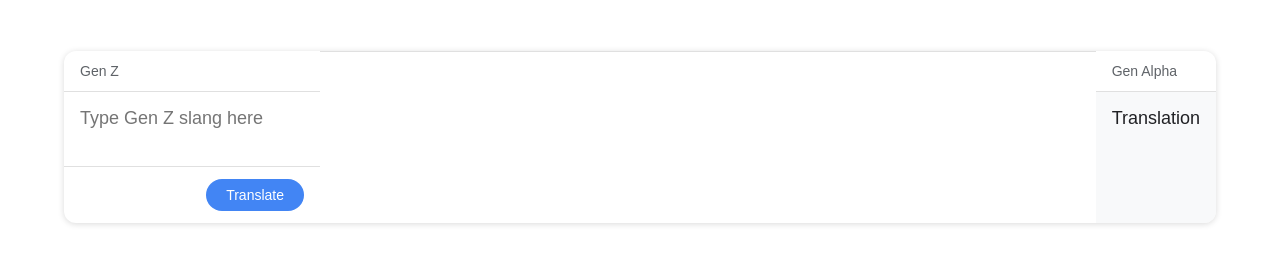
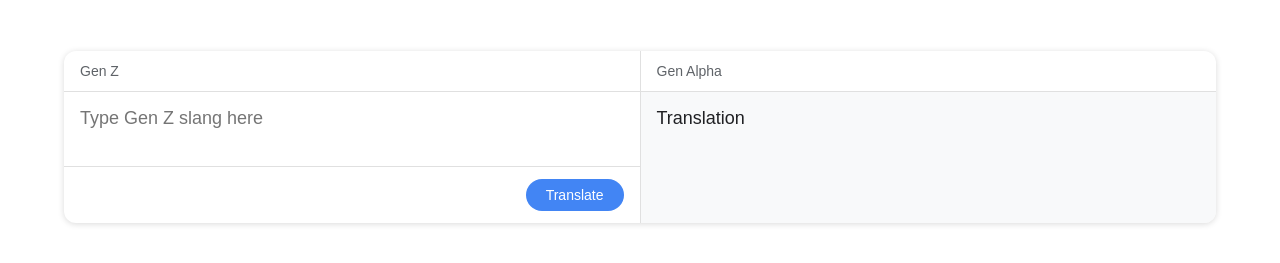
Before and after one commit to dutchbabypancakes/genz-genalpha-translator, a website: page index.html in a window 1280 px wide. Shown: the part 49-312 px from the top of the page. Drawn offline with Linux system fonts and the light colour scheme.

Commit message:
Update index.html

```diff
--- a/index.html
+++ b/index.html
@@ -105,11 +105,6 @@
       border: 1px solid #4285f4;
     }
 
-      .divider {
-        height: 1px;
-        width: 100%;
-      }
-    }
   </style>
 </head>
 
```
